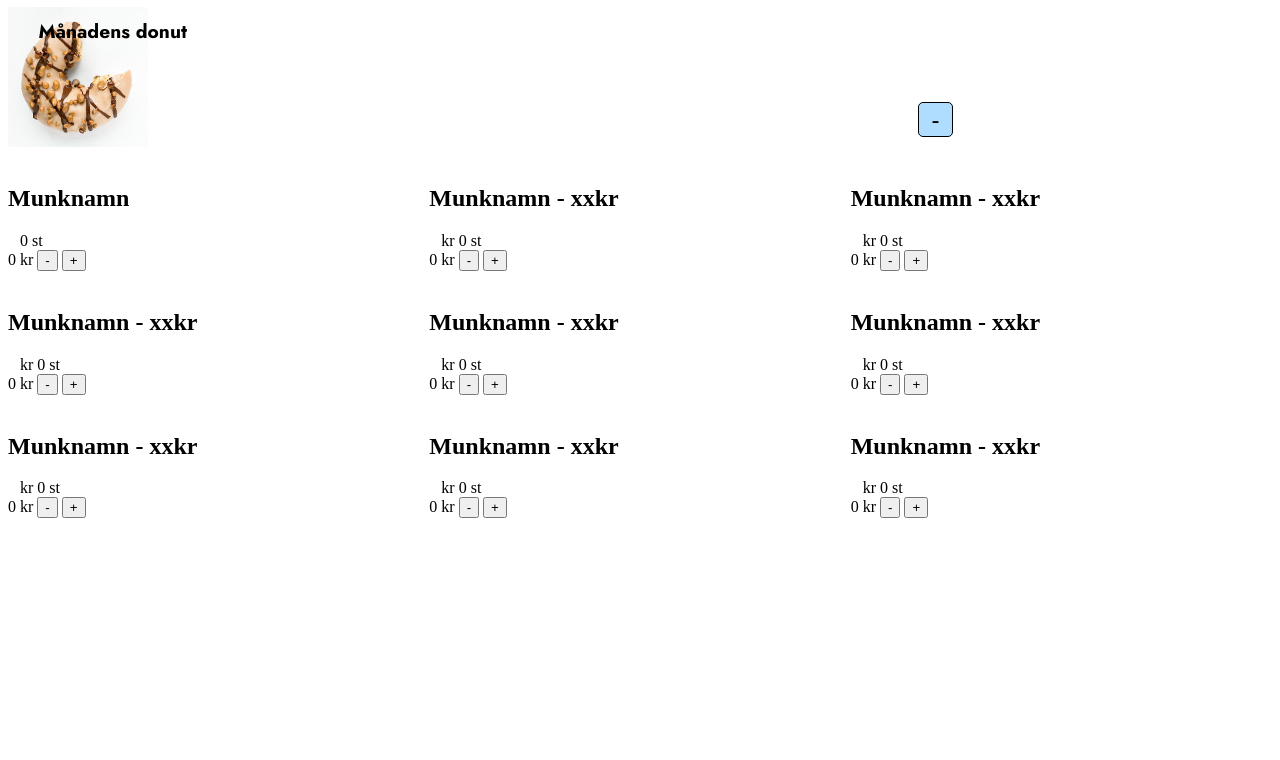
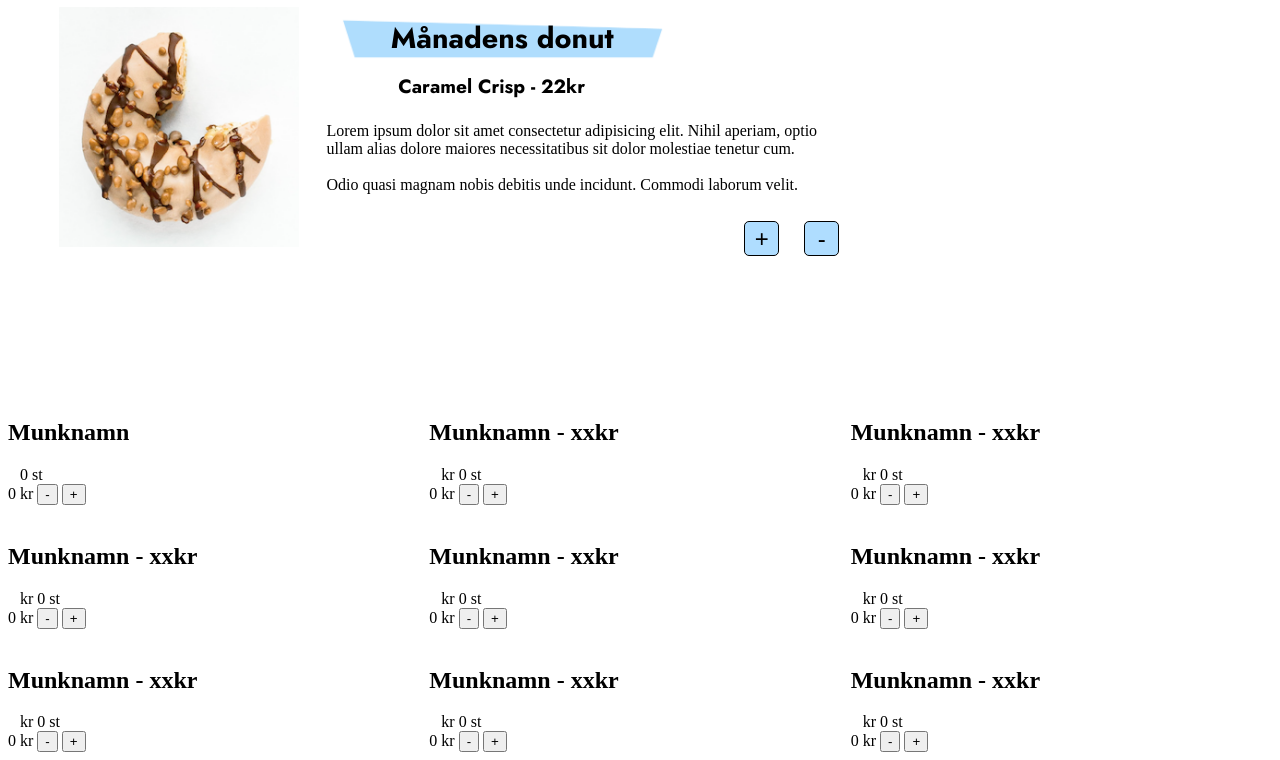
Before and after one commit to Medieinstitutet/fed22d-js-grundkurs-individuell-webbshop-julia-lundbergish, a plain HTML site: page index.html in a window 1280 px wide. Shown: the part 141-901 px from the top of the page. Before the commit the page ends 800 px from the top, so only its background shows below. Drawn offline with Linux system fonts and the light colour scheme.

Commit message:
Typ inte ens progress men ett försök till progress i CSS

```diff
--- a/index.html
+++ b/index.html
@@ -43,7 +43,9 @@
                 <img src="images/special-donut.png" alt="" height="240">
                 <h2 class="donutNameSpecial">Månadens donut</h2>
                 <h2 class="donutName">Caramel Crisp - 22kr</h2>
-                <p class="description"></p>
+                <p class="description">Lorem ipsum dolor sit amet consectetur adipisicing elit. Nihil aperiam, optio ullam alias dolore maiores necessitatibus sit dolor molestiae tenetur cum.
+                    <br><br>
+                    Odio quasi magnam nobis debitis unde incidunt. Commodi laborum velit.</p>
                 <!-- Rating icons -->
                 <span class="price">22</span>
                 <span class="amount">0</span><p class="amount-text"> st</p><br>
--- a/style.scss
+++ b/style.scss
@@ -64,8 +64,11 @@
         font-size: 1rem;
         font-family: 'Jost', sans-serif;
         display: inline;
-        margin-left: -37%;
+        margin-left: -36%;
         margin-top: 38px;
+    }
+    .description{
+        display: none;
     }
     .minus{
         margin-left: 72%;
@@ -165,7 +168,52 @@ nav {
     grid-column-end: 4;
     grid-row-start: 1;
     grid-row-end: 3;
+
+    img{
+        width: auto;
+        height: 240px;
+        margin-right: 80px;
+        display: inline;
+        margin-left: 4%;
+    }
+
+    .donutNameSpecial,{
+        margin-left: -3%;
+        font-size: 1.8rem;
+        background-image: url("../images/blue-shape.png");
+        background-repeat: no-repeat;
+        background-size: 100%;
+        padding-right: 50px;
+        padding-left: 50px;
+      }
+
+      .donutName{
+        font-size: 1.2rem;
+        margin-left: -21%;
+        margin-top: 65px;
+      }
+
+      .description{
+        display: inline;
+        margin-right: 35%;
+        margin-left: 25.2%;
+        margin-top: -125px;
+        font-size: 1rem;
+      }
+      .minus{
+        margin-left: 63%;
+        margin-right: 2%;
+        margin-top: -160px;
+    }
+    .plus{
+        margin-left: 100%;
+        margin-right: 2%;
+        margin-top: -26px;
+    }
+
   }
 
 
+
+
 }
```
Also changed, not shown: images/blue-shape.png (added), style.css, 3 other files.
